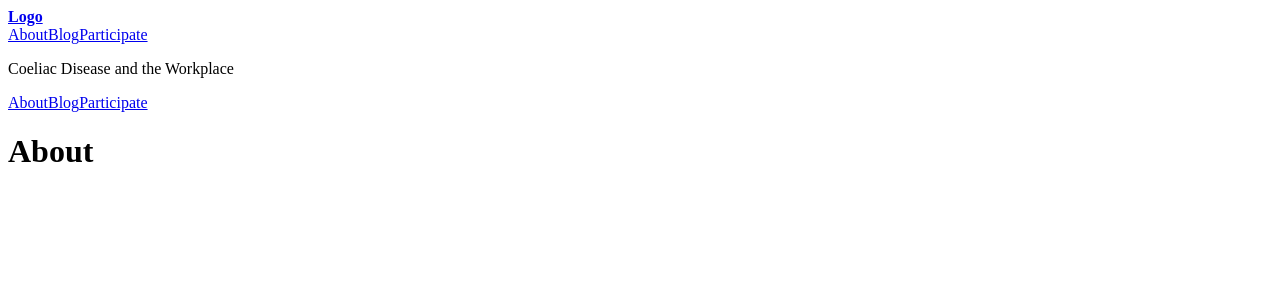
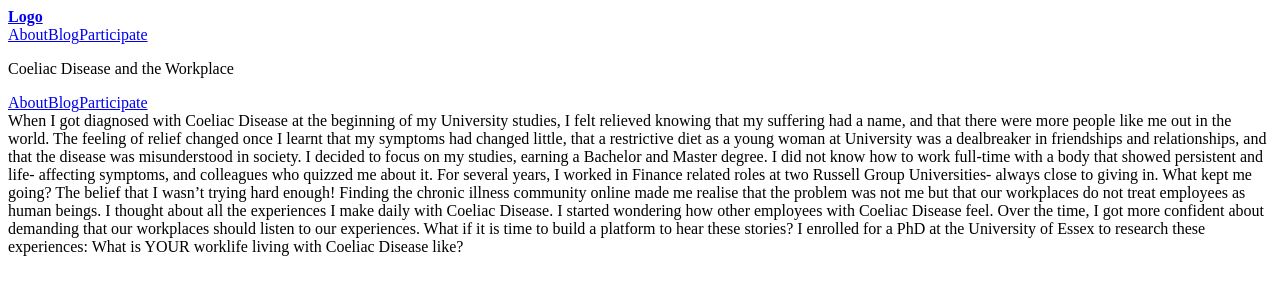
Before and after one commit to Glutenowhere/website, a Gatsby site: page /about in a window 1280 px wide. Built offline with nearby package versions, Linux system fonts and the light colour scheme; Gatsby itself is replaced by a stand-in of ours; some icons are missing.

Commit message:
add md files and setup markdownremark

```diff
--- a/gatsby-config.js
+++ b/gatsby-config.js
@@ -4,28 +4,44 @@
 module.exports = {
   siteMetadata: {
     title: `Anne website`,
-    siteUrl: `https://www.yourdomain.tld`
+    siteUrl: `https://www.yourdomain.tld`,
   },
-  plugins: ["gatsby-plugin-google-gtag", "gatsby-plugin-image", {
-    resolve: 'gatsby-plugin-manifest',
-    options: {
-      "icon": "src/images/icon.png"
-    }
-  }, "gatsby-plugin-mdx", "gatsby-plugin-sharp", "gatsby-transformer-sharp", {
-    resolve: 'gatsby-source-filesystem',
-    options: {
-      "name": "images",
-      "path": "./src/images/"
+  plugins: [
+    "gatsby-plugin-google-gtag",
+    "gatsby-plugin-image",
+    {
+      resolve: "gatsby-plugin-manifest",
+      options: {
+        icon: "src/images/icon.png",
+      },
     },
-    __key: "images"
-  }, {
-    resolve: 'gatsby-source-filesystem',
-    options: {
-      "name": "pages",
-      "path": "./src/pages/"
+    "gatsby-plugin-mdx",
+    "gatsby-plugin-sharp",
+    "gatsby-transformer-sharp",
+    {
+      resolve: "gatsby-source-filesystem",
+      options: {
+        name: "images",
+        path: "./src/images/",
+      },
+      __key: "images",
     },
-    __key: "pages"
-  },
-  "gatsby-plugin-sass",
-]
+    {
+      resolve: "gatsby-source-filesystem",
+      options: {
+        name: "pages",
+        path: "./src/pages/",
+      },
+      __key: "pages",
+    },
+    {
+      resolve: `gatsby-source-filesystem`,
+      options: {
+        name: `content`,
+        path: "./src/content",
+      },
+    },
+    `gatsby-transformer-remark`,
+    "gatsby-plugin-sass",
+  ],
 };
--- a/package.json
+++ b/package.json
@@ -26,6 +26,7 @@
     "gatsby-plugin-sass": "^6.7.0",
     "gatsby-plugin-sharp": "^5.7.0",
     "gatsby-source-filesystem": "^5.7.0",
+    "gatsby-transformer-remark": "^6.7.0",
     "gatsby-transformer-sharp": "^5.7.0",
     "react": "^18.2.0",
     "react-dom": "^18.2.0",
--- a/public/page-data/dev-404-page/page-data.json
+++ b/public/page-data/dev-404-page/page-data.json
@@ -1 +1 @@
-{"componentChunkName":"component---cache-dev-404-page-js","path":"/dev-404-page/","result":{"data":{"allSiteFunction":{"nodes":[]},"allSitePage":{"nodes":[{"path":"/404/"},{"path":"/404.html"},{"path":"/"},{"path":"/about/"},{"path":"/blog/"},{"path":"/participate/"}]}},"pageContext":{}},"staticQueryHashes":[],"slicesMap":{}}
+{"componentChunkName":"component---cache-dev-404-page-js","path":"/dev-404-page/","result":{"data":{"allSiteFunction":{"nodes":[]},"allSitePage":{"nodes":[{"path":"/404/"},{"path":"/404.html"},{"path":"/about/"},{"path":"/blog/"},{"path":"/"},{"path":"/participate/"}]}},"pageContext":{}},"staticQueryHashes":[],"slicesMap":{}}
--- a/src/components/layout.js
+++ b/src/components/layout.js
@@ -94,7 +94,7 @@ const Layout = (props) => {
           </div>
           <div className="hero-footer">{navBarBottom}</div>
         </header>
-        <main>{props.children}</main>
+        <main className="container">{props.children}</main>
       </>
     );
 }
--- /dev/null
+++ b/src/content/about/bio.md
@@ -0,0 +1,12 @@
+---
+title: "About me"
+image: ""
+---
+
+When I got diagnosed with Coeliac Disease at the beginning of my University studies, I felt relieved knowing that my suffering had a name, and that there were more people like me out in the world. The feeling of relief changed once I learnt that my symptoms had changed little, that a restrictive diet as a young woman at University was a dealbreaker in friendships and relationships, and that the disease was misunderstood in society.
+
+I decided to focus on my studies, earning a Bachelor and Master degree. I did not know how to work full-time with a body that showed persistent and life- affecting symptoms, and colleagues who quizzed me about it. For several years, I worked in Finance related roles at two Russell Group Universities- always close to giving in. What kept me going? The belief that I wasn’t trying hard enough!
+
+Finding the chronic illness community online made me realise that the problem was not me but that our workplaces do not treat employees as human beings. I thought about all the experiences I make daily with Coeliac Disease. I started wondering how other employees with Coeliac Disease feel.
+
+Over the time, I got more confident about demanding that our workplaces should listen to our experiences. What if it is time to build a platform to hear these stories? I enrolled for a PhD at the University of Essex to research these experiences: What is YOUR worklife living with Coeliac Disease like?
--- a/src/pages/about.js
+++ b/src/pages/about.js
@@ -4,7 +4,35 @@ import Layout from "../components/layout";
 const About = () => {
   return (
     <Layout>
-      <h1>About</h1>
+      <section>
+        <div className="columns">
+          <div className="column is-one-third"></div>
+          <div className="column is-two-thirds">
+            When I got diagnosed with Coeliac Disease at the beginning of my
+            University studies, I felt relieved knowing that my suffering had a
+            name, and that there were more people like me out in the world. The
+            feeling of relief changed once I learnt that my symptoms had changed
+            little, that a restrictive diet as a young woman at University was a
+            dealbreaker in friendships and relationships, and that the disease
+            was misunderstood in society. I decided to focus on my studies,
+            earning a Bachelor and Master degree. I did not know how to work
+            full-time with a body that showed persistent and life- affecting
+            symptoms, and colleagues who quizzed me about it. For several years,
+            I worked in Finance related roles at two Russell Group Universities-
+            always close to giving in. What kept me going? The belief that I
+            wasn’t trying hard enough! Finding the chronic illness community
+            online made me realise that the problem was not me but that our
+            workplaces do not treat employees as human beings. I thought about
+            all the experiences I make daily with Coeliac Disease. I started
+            wondering how other employees with Coeliac Disease feel. Over the
+            time, I got more confident about demanding that our workplaces
+            should listen to our experiences. What if it is time to build a
+            platform to hear these stories? I enrolled for a PhD at the
+            University of Essex to research these experiences: What is YOUR
+            worklife living with Coeliac Disease like?
+          </div>
+        </div>
+      </section>
     </Layout>
   );
 };
```
Also changed, not shown: src/content/about/anne.jpeg (added), src/content/about/project.md (added), 1 other file.
